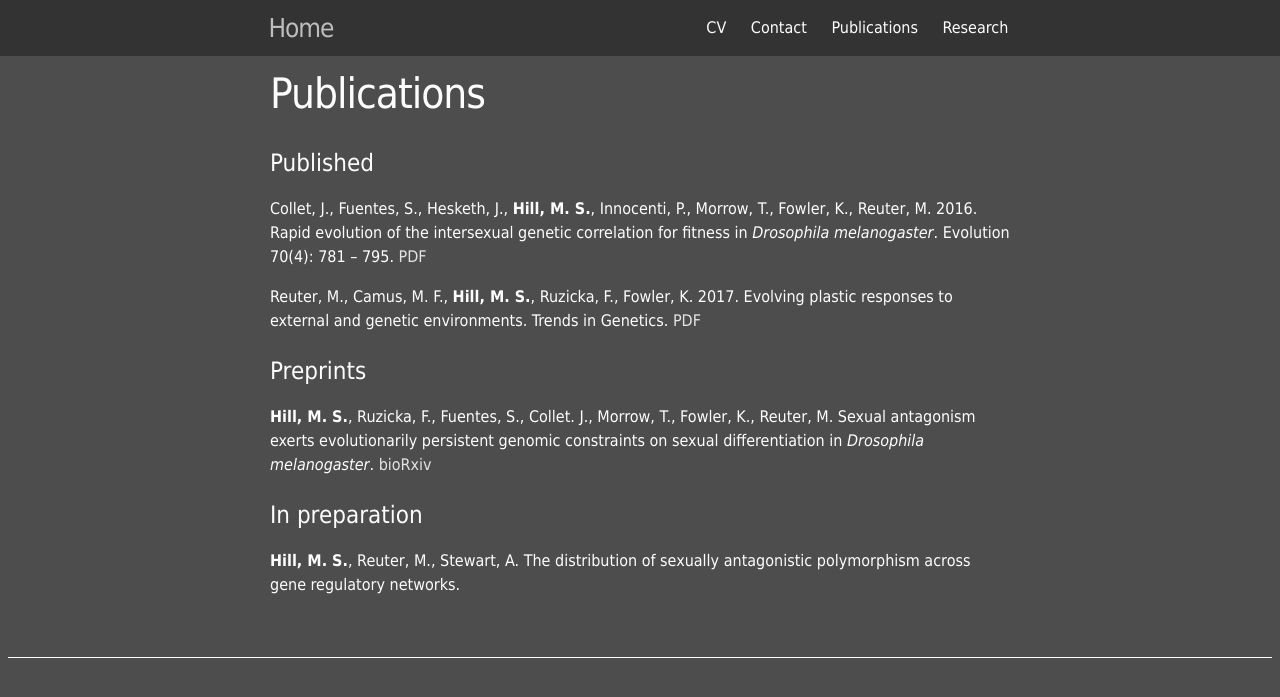
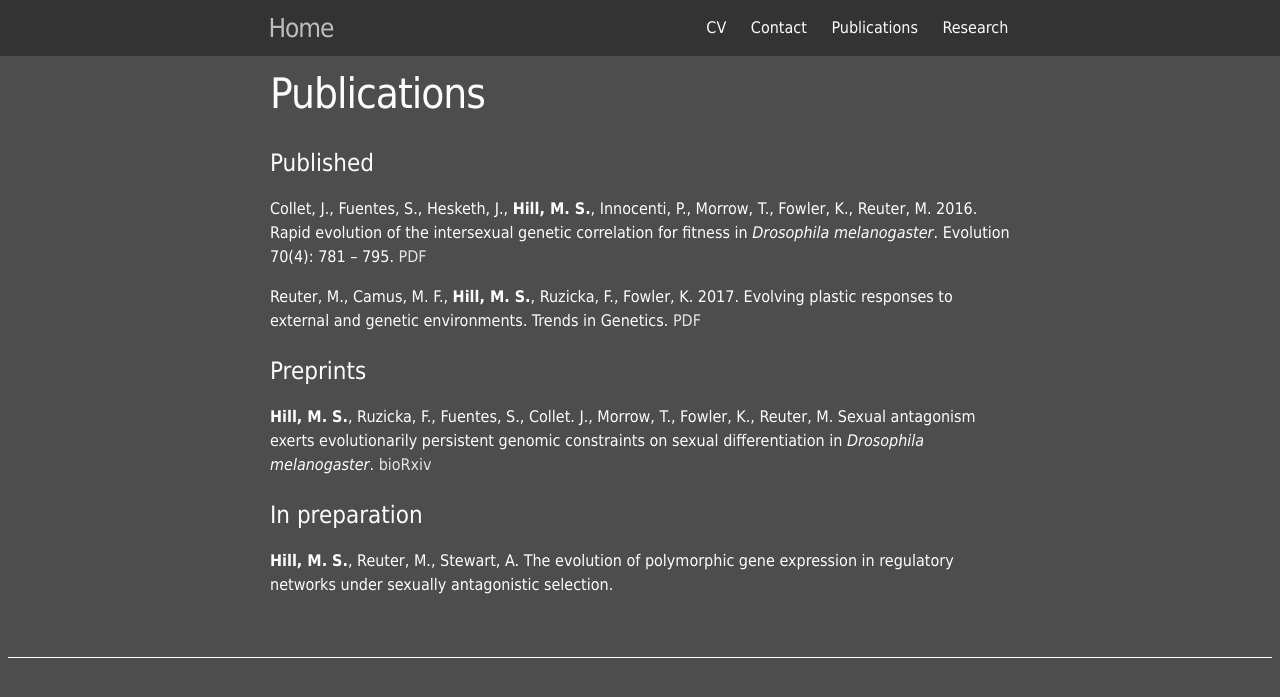
Before and after one commit to Mark-Hill/Mark-Hill.github.io, a Jekyll site: the page built from Publications.md, in a window 1280 px wide. Shown: the top 697 px of the page. Built offline with Jekyll 4.4.1, drawn with Linux system fonts in a browser that asks for light colours.

Commit message:
Update Publications.md

```diff
--- a/Publications.md
+++ b/Publications.md
@@ -16,4 +16,4 @@ Reuter, M., Camus, M. F., <b>Hill, M. S.</b>, Ruzicka, F., Fowler, K. 2017. Evol
 
 <h1>In preparation</h1>
 
-<b>Hill, M. S.</b>, Reuter, M., Stewart, A. The distribution of sexually antagonistic polymorphism across gene regulatory networks.
+<b>Hill, M. S.</b>, Reuter, M., Stewart, A. The evolution of polymorphic gene expression in regulatory networks under sexually antagonistic selection.
```
